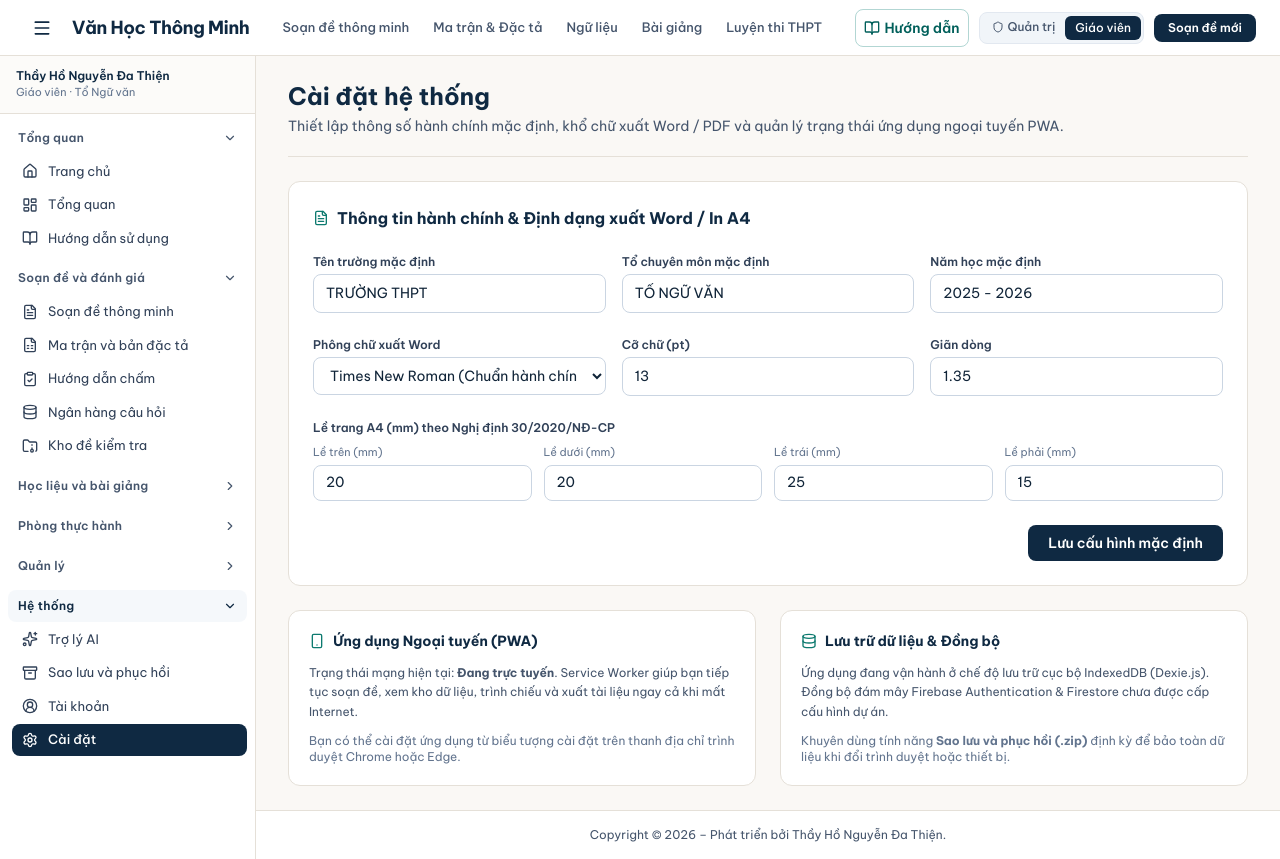
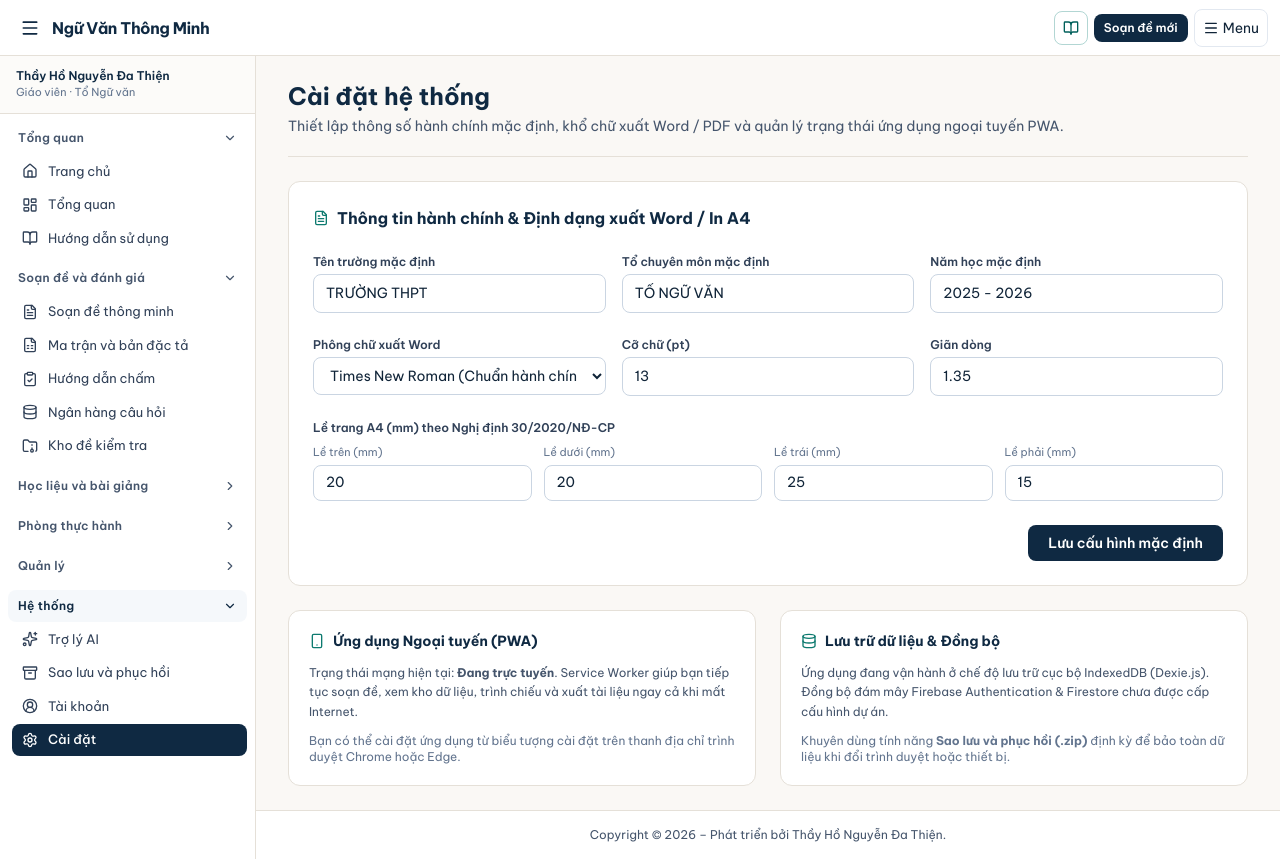
Before and after one commit to dathien/nguvan-smart, a React (Vite) app: page /cai-dat in a window 1280 px wide. Built offline with nearby package versions, Linux system fonts and the light colour scheme; a web font is replaced by a local one.

Commit message:
Add files via upload

```diff
--- a/src/layouts/MainLayout.tsx
+++ b/src/layouts/MainLayout.tsx
@@ -129,6 +129,7 @@ export const MainLayout: React.FC<MainLayoutProps> = ({
   const [sidebarCollapsed, setSidebarCollapsed] = useState(false);
   const [mobileMenuOpen, setMobileMenuOpen] = useState(false);
   const [showIOSGuide, setShowIOSGuide] = useState(false);
+  const [topMenuOpen, setTopMenuOpen] = useState(false);
   const [openGroups, setOpenGroups] = useState<Record<string, boolean>>({
     overview: true,
     assessment: true,
@@ -153,8 +154,8 @@ export const MainLayout: React.FC<MainLayoutProps> = ({
   return (
     <div className="min-h-screen flex flex-col bg-[#FAF8F5] text-[#102438]">
       {/* Clean Top Bar (3-zone contract) */}
-      <header className="app-topbar no-print sticky top-0 z-40 h-14 bg-white/95 backdrop-blur border-b border-[#E5E0D8] px-4 lg:px-6 flex items-center justify-between gap-4">
-        <div className="flex items-center gap-3 shrink-0">
+      <header className="app-topbar no-print sticky top-0 z-40 min-h-14 bg-white/95 backdrop-blur border-b border-[#E5E0D8] px-2 sm:px-3 flex items-center justify-between gap-2 min-w-0">
+        <div className="flex items-center gap-1 min-w-0">
           {!isLanding && (
             <button
               type="button"
@@ -173,21 +174,21 @@ export const MainLayout: React.FC<MainLayoutProps> = ({
           )}
           <Link
             to="/"
-            className="font-serif text-lg font-bold tracking-tight text-[#0F2942] whitespace-nowrap shrink-0"
+            className="text-sm sm:text-base font-bold tracking-tight text-[#0F2942] truncate min-w-0"
           >
-            Văn Học Thông Minh
+            Ngữ Văn Thông Minh
           </Link>
         </div>
 
         {/* Center concise links */}
-        <nav className="hidden md:flex items-center gap-6 text-[13px] font-medium text-slate-600">
+        <nav className="hidden 2xl:flex items-center gap-2 text-[13px] font-medium text-slate-600">
           <Link
             to="/soan-de"
             className={`hover:text-[#0F2942] transition-colors whitespace-nowrap shrink-0 ${
               location.pathname === '/soan-de' ? 'text-[#0F2942] font-semibold' : ''
             }`}
           >
-            Soạn đề thông minh
+            Soạn đề
           </Link>
           <Link
             to="/ma-tran-dac-ta"
@@ -224,12 +225,12 @@ export const MainLayout: React.FC<MainLayoutProps> = ({
         </nav>
 
         {/* Right Primary Action / Workspace Role Switcher */}
-        <div className="flex items-center gap-2.5 shrink-0">
-          <Link to="/huong-dan-su-dung" aria-label="Hướng dẫn sử dụng" title="Hướng dẫn sử dụng" className="inline-flex items-center gap-1 rounded-lg border border-teal-700/30 px-2 py-2 text-teal-800 hover:bg-teal-50"><BookOpen className="w-4 h-4"/><span className="hidden xl:inline text-sm font-semibold">Hướng dẫn</span></Link>
+        <div className="flex items-center gap-1.5 shrink-0">
+          <Link to="/huong-dan-su-dung" aria-label="Hướng dẫn sử dụng" title="Hướng dẫn sử dụng" className="inline-flex items-center gap-1 rounded-lg border border-teal-700/30 px-2 py-2 text-teal-800 hover:bg-teal-50"><BookOpen className="w-4 h-4"/><span className="hidden 2xl:inline text-sm font-semibold">Hướng dẫn</span></Link>
           {!isOnline && (
             <span className="inline-flex items-center gap-1.5 text-xs font-medium text-amber-700 bg-amber-50 border border-amber-200 px-2.5 py-1 rounded-md whitespace-nowrap">
               <WifiOff className="w-3.5 h-3.5" />
-              Ngoại tuyến
+              <span className="hidden sm:inline">Ngoại tuyến</span>
             </span>
           )}
 
@@ -237,7 +238,7 @@ export const MainLayout: React.FC<MainLayoutProps> = ({
             <button
               type="button"
               onClick={install}
-              className="hidden sm:inline-flex items-center gap-1.5 px-3 py-1.5 rounded-lg border border-[#0D7A6F]/30 text-[#0D7A6F] text-xs font-medium hover:bg-[#0D7A6F]/5 transition-colors whitespace-nowrap shrink-0"
+              className="hidden 2xl:inline-flex items-center gap-1.5 px-3 py-1.5 rounded-lg border border-[#0D7A6F]/30 text-[#0D7A6F] text-xs font-medium hover:bg-[#0D7A6F]/5 transition-colors whitespace-nowrap shrink-0"
             >
               <Download className="w-3.5 h-3.5" />
               Cài đặt ứng dụng
@@ -247,14 +248,14 @@ export const MainLayout: React.FC<MainLayoutProps> = ({
             <button
               type="button"
               onClick={() => setShowIOSGuide(true)}
-              className="hidden sm:inline-flex items-center gap-1.5 px-3 py-1.5 rounded-lg border border-slate-200 text-slate-700 text-xs font-medium hover:bg-slate-50 whitespace-nowrap shrink-0"
+              className="hidden 2xl:inline-flex items-center gap-1.5 px-3 py-1.5 rounded-lg border border-slate-200 text-slate-700 text-xs font-medium hover:bg-slate-50 whitespace-nowrap shrink-0"
             >
               Cài trên iOS
             </button>
           )}
 
           {activeUser.roles.length > 1 && (
-            <div className="hidden sm:flex items-center bg-slate-100 p-0.5 rounded-lg border border-slate-200">
+            <div className="hidden 2xl:flex items-center bg-slate-100 p-0.5 rounded-lg border border-slate-200">
               {activeUser.roles.map((r) => (
                 <button
                   key={r}
@@ -281,11 +282,21 @@ export const MainLayout: React.FC<MainLayoutProps> = ({
           <button
             type="button"
             onClick={() => navigate('/soan-de')}
-            className="px-3.5 py-1.5 rounded-lg bg-[#0F2942] text-white text-xs font-semibold hover:bg-[#173B5E] transition-colors whitespace-nowrap shrink-0"
+            className="hidden md:inline-flex px-2.5 py-1.5 rounded-lg bg-[#0F2942] text-white text-xs font-semibold hover:bg-[#173B5E] transition-colors whitespace-nowrap shrink-0"
           >
             Soạn đề mới
           </button>
+          <button type="button" aria-expanded={topMenuOpen} aria-controls="compact-top-menu" onClick={() => setTopMenuOpen(v => !v)} className="2xl:hidden inline-flex items-center gap-1 p-2 rounded-lg border border-slate-200 text-sm whitespace-nowrap" title="Menu chức năng"><Menu className="w-4 h-4"/><span className="hidden sm:inline">Menu</span></button>
         </div>
+        {topMenuOpen && (
+          <div id="compact-top-menu" className="2xl:hidden absolute top-full right-2 left-2 sm:left-auto sm:w-72 max-h-[75vh] overflow-y-auto bg-white border border-slate-200 rounded-lg shadow-lg p-2 z-50">
+            {[{path:'/soan-de',label:'Soạn đề thông minh'},{path:'/ma-tran-dac-ta',label:'Ma trận & Đặc tả'},{path:'/ngan-hang-ngu-lieu',label:'Ngữ liệu'},{path:'/bai-giang',label:'Bài giảng'},{path:'/luyen-thi-thpt',label:'Luyện thi THPT'},{path:'/huong-dan-su-dung',label:'Hướng dẫn sử dụng'}].map(item => <Link key={item.path} to={item.path} onClick={() => setTopMenuOpen(false)} className="block px-3 py-2 rounded hover:bg-slate-100 text-sm">{item.label}</Link>)}
+            {!isInstalled && isInstallable && <button type="button" onClick={() => { setTopMenuOpen(false); install(); }} className="block w-full text-left px-3 py-2 text-sm">Cài đặt ứng dụng</button>}
+            {!isInstalled && !isInstallable && isIOS && <button type="button" onClick={() => { setTopMenuOpen(false); setShowIOSGuide(true); }} className="block w-full text-left px-3 py-2 text-sm">Cài trên iOS</button>}
+            {activeUser.roles.length > 1 && activeUser.roles.map(r => <button key={r} type="button" onClick={() => { onSwitchRole(r); setTopMenuOpen(false); }} className={`block w-full text-left px-3 py-2 rounded text-sm ${activeUser.activeRole === r ? 'bg-slate-100 font-semibold' : ''}`}>{roleLabels[r]}</button>)}
+            <button type="button" onClick={() => { navigate('/soan-de'); setTopMenuOpen(false); }} className="block w-full text-left px-3 py-2 rounded bg-[#0F2942] text-white text-sm">Soạn đề mới</button>
+          </div>
+        )}
       </header>
 
       <div className="flex-1 flex min-h-0 relative">
```
